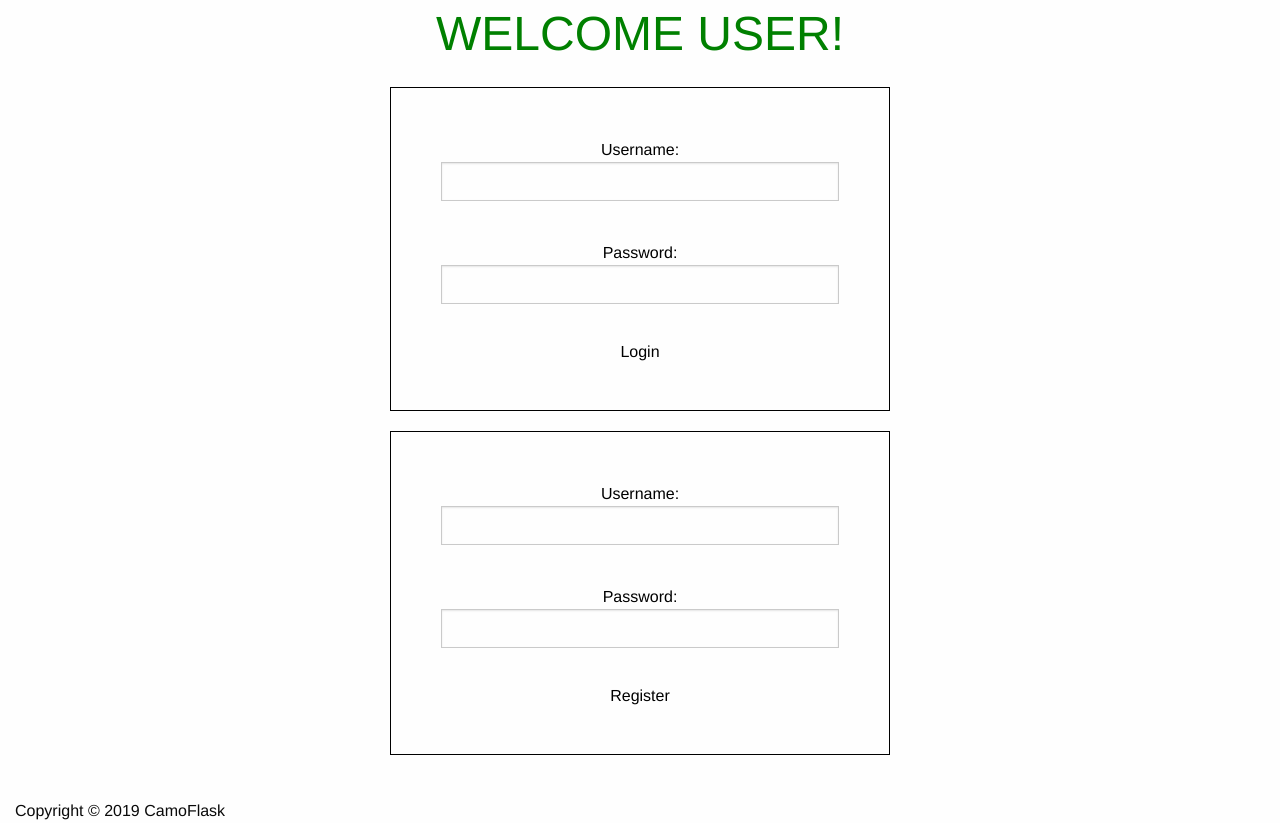
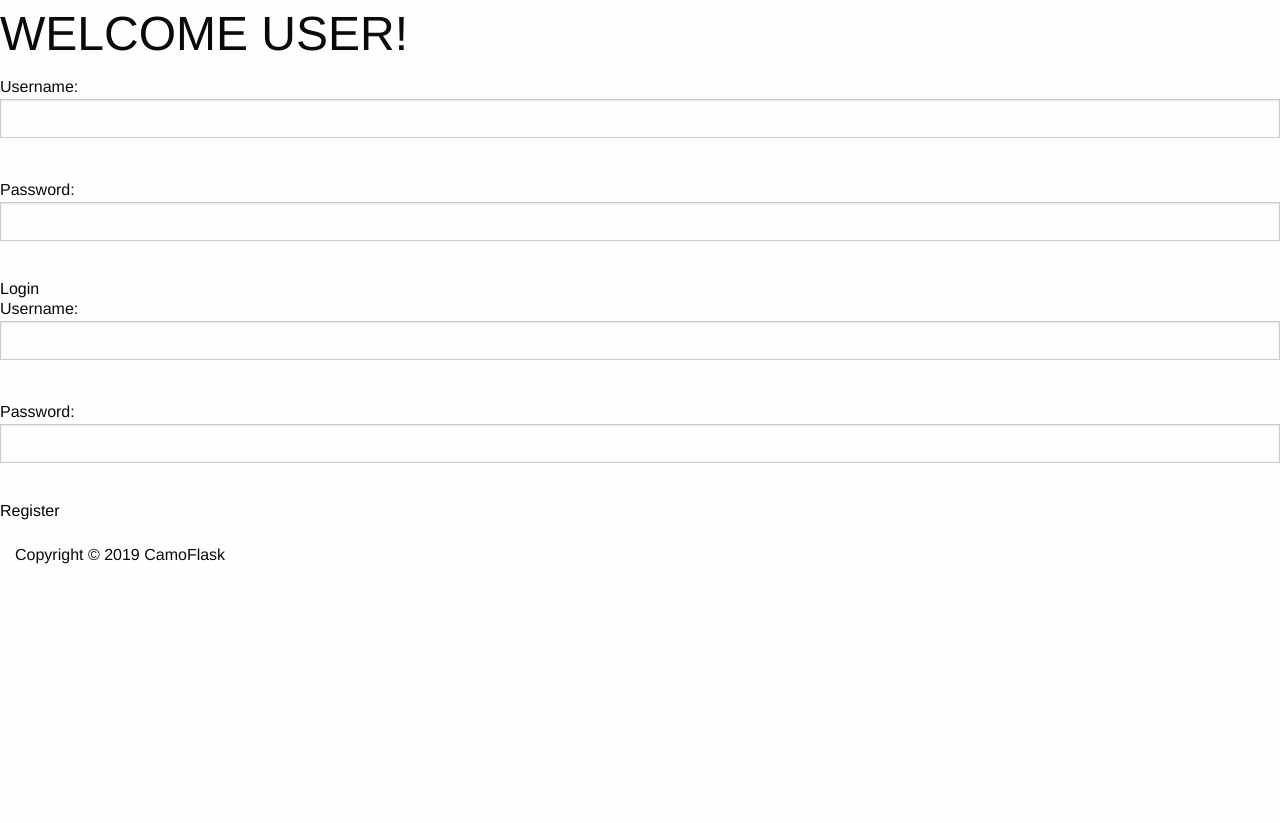
Before and after one commit to KendrickLiang/Softdev_Project02, a Flask app: page / in a window 1280 px wide. After the commit the page ends 564 px from the top, so only its background shows below. Run offline with Flask 2, Linux system fonts and the light colour scheme; some libraries are stand-ins or nearby versions.

Commit message:
remove class styling that we don't need anymore

```diff
--- a/static/style.css
+++ b/static/style.css
@@ -9,24 +9,3 @@
     text-align: center;
     border: 1px solid;
 }
-
-.box {
-    text-align: -webkit-center;
-    color: green;
-}
-
-.loginbox {
-    margin: 20px;
-    width: 500px;
-    color: black;
-    padding: 50px;
-    border: 1px solid ;
-}
-
-.registerbox {
-    margin: 20px;
-    width: 500px;
-    color: black;
-    padding: 50px;
-    border: 1px solid ;
-}
```
